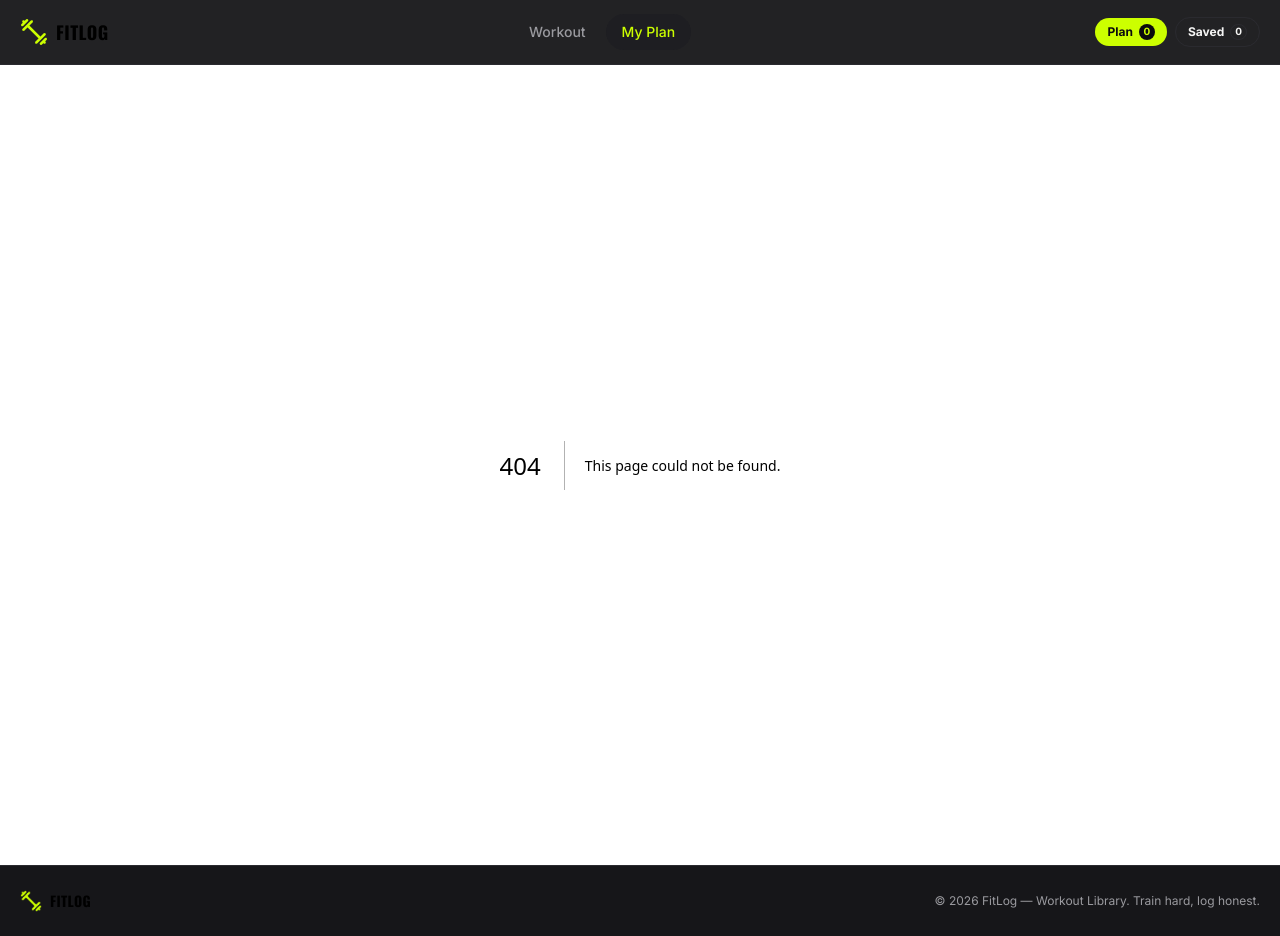
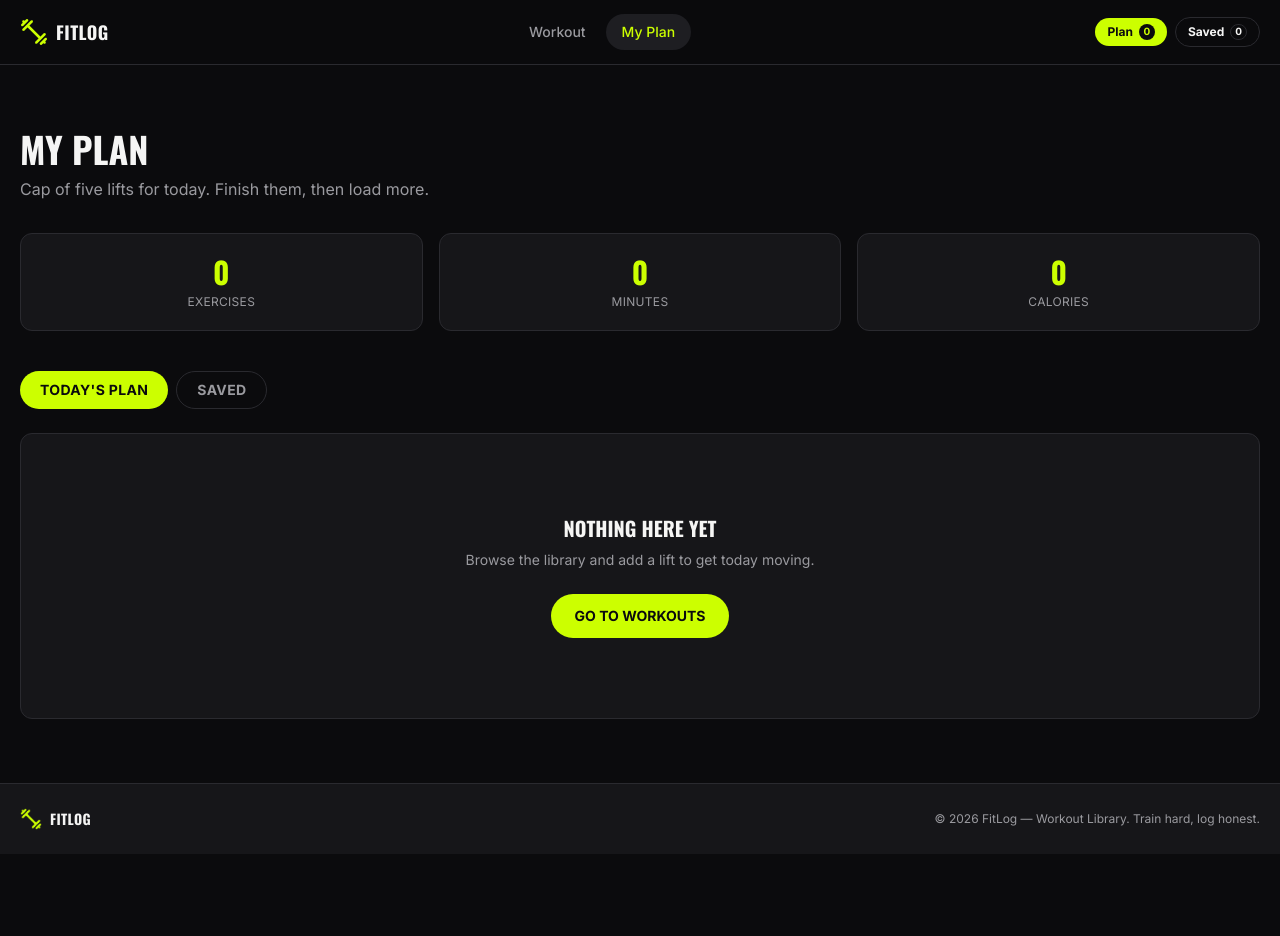
Before and after one commit to Sizer13-stack/A06, a Next.js app: page /my-plan in a window 1280 px wide. Before the commit this address had no page. After the commit the page ends 854 px from the top, so only its background shows below. Built offline with nearby package versions, Linux system fonts and the light colour scheme.

Commit message:
feat: build My Plan page — tabs, live metrics, empty state

```diff
--- /dev/null
+++ b/app/my-plan/page.js
@@ -0,0 +1,118 @@
+"use client";
+
+import { useMemo, useState } from "react";
+import Link from "next/link";
+import { usePlan } from "@/lib/PlanContext";
+import { useToast } from "@/lib/ToastContext";
+import PlanItem from "@/components/PlanItem";
+import Spinner from "@/components/Spinner";
+
+function StatCard({ label, value }) {
+  return (
+    <div className="rounded-xl border border-border bg-surface p-5 text-center">
+      <p className="font-display text-3xl font-bold text-accent">{value}</p>
+      <p className="text-xs text-muted uppercase tracking-wide mt-1">{label}</p>
+    </div>
+  );
+}
+
+export default function MyPlanPage() {
+  const { plan, saved, done, hydrated, removeFromPlan, removeFromSaved, markDone } =
+    usePlan();
+  const { showToast } = useToast();
+  const [tab, setTab] = useState("today");
+
+  const list = tab === "today" ? plan : saved;
+
+  const metrics = useMemo(() => {
+    return plan.reduce(
+      (acc, w) => ({
+        exercises: acc.exercises + 1,
+        minutes: acc.minutes + Number(w.duration || 0),
+        calories: acc.calories + Number(w.calories || 0),
+      }),
+      { exercises: 0, minutes: 0, calories: 0 }
+    );
+  }, [plan]);
+
+  const handleMarkDone = (id) => {
+    markDone(id);
+    showToast("Marked as done");
+  };
+
+  const handleRemove = (id) => {
+    if (tab === "today") removeFromPlan(id);
+    else removeFromSaved(id);
+    showToast("Removed");
+  };
+
+  return (
+    <div className="container-page py-10 md:py-16">
+      <h1 className="font-display text-3xl sm:text-4xl font-bold uppercase mb-2">
+        My Plan
+      </h1>
+      <p className="text-muted mb-8">
+        Cap of five lifts for today. Finish them, then load more.
+      </p>
+
+      <div className="grid grid-cols-3 gap-4 mb-10">
+        <StatCard label="Exercises" value={metrics.exercises} />
+        <StatCard label="Minutes" value={metrics.minutes} />
+        <StatCard label="Calories" value={metrics.calories} />
+      </div>
+
+      <div className="flex gap-2 mb-6">
+        {[
+          { key: "today", label: "Today's Plan" },
+          { key: "saved", label: "Saved" },
+        ].map((t) => (
+          <button
+            key={t.key}
+            onClick={() => setTab(t.key)}
+            className={`rounded-full px-5 py-2 text-sm font-bold uppercase tracking-wide transition-colors ${
+              tab === t.key
+                ? "bg-accent text-accent-foreground"
+                : "border border-border text-muted hover:text-foreground"
+            }`}
+          >
+            {t.label}
+          </button>
+        ))}
+      </div>
+
+      {!hydrated && <Spinner label="Loading workouts…" />}
+
+      {hydrated && list.length === 0 && (
+        <div className="flex flex-col items-center justify-center rounded-xl border border-border bg-surface py-20 text-center px-6">
+          <h2 className="font-display text-xl font-bold uppercase mb-2">
+            Nothing here yet
+          </h2>
+          <p className="text-muted text-sm mb-6 max-w-sm">
+            Browse the library and add a lift to get today moving.
+          </p>
+          <Link
+            href="/"
+            className="rounded-full bg-accent px-6 py-3 text-sm font-bold uppercase text-accent-foreground"
+          >
+            Go to workouts
+          </Link>
+        </div>
+      )}
+
+      {hydrated && list.length > 0 && (
+        <div className="flex flex-col gap-3">
+          {list.map((workout) => (
+            <PlanItem
+              key={workout.id}
+              workout={workout}
+              isDone={done.includes(workout.id)}
+              showMarkDone={tab === "today"}
+              onMarkDone={() => handleMarkDone(workout.id)}
+              onRemove={() => handleRemove(workout.id)}
+            />
+          ))}
+        </div>
+      )}
+    </div>
+  );
+}
```
